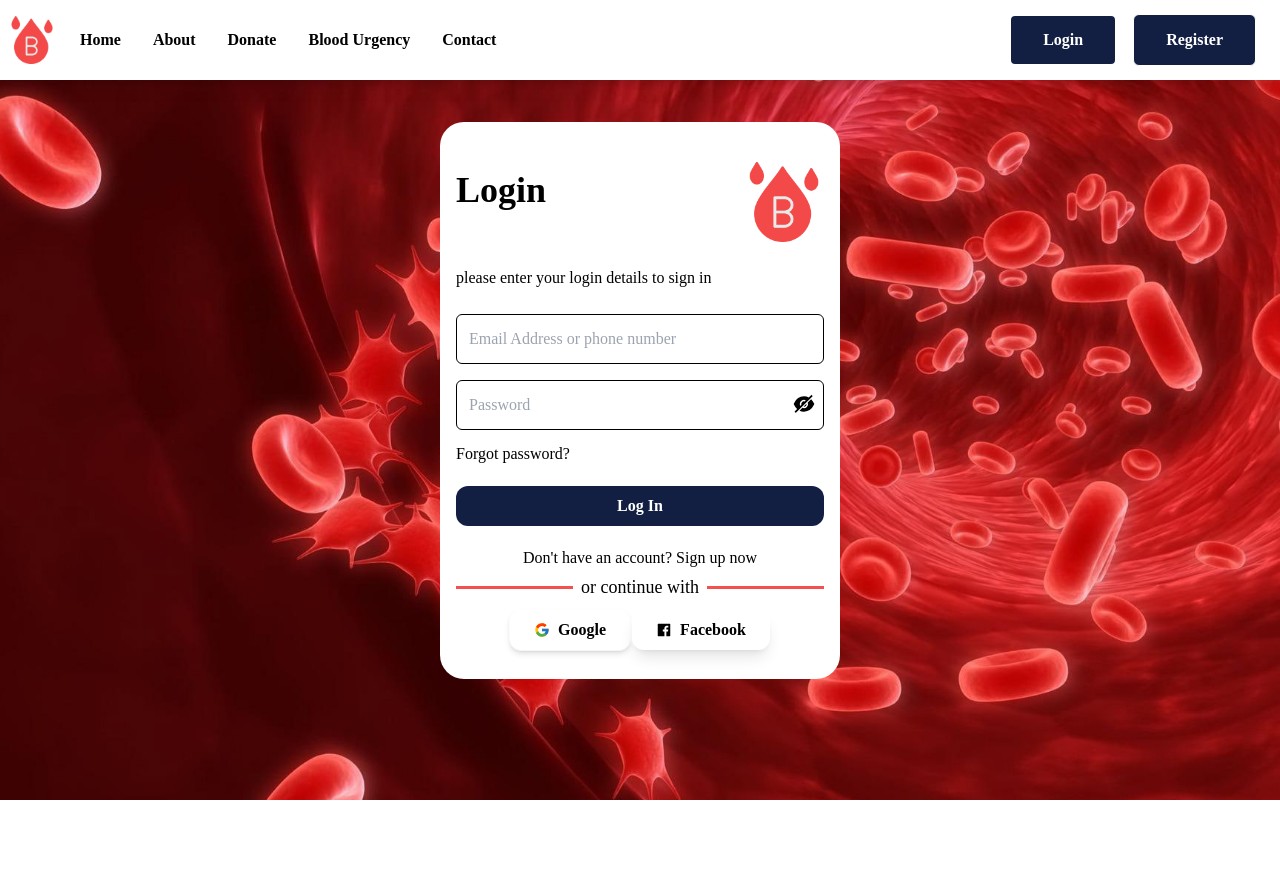
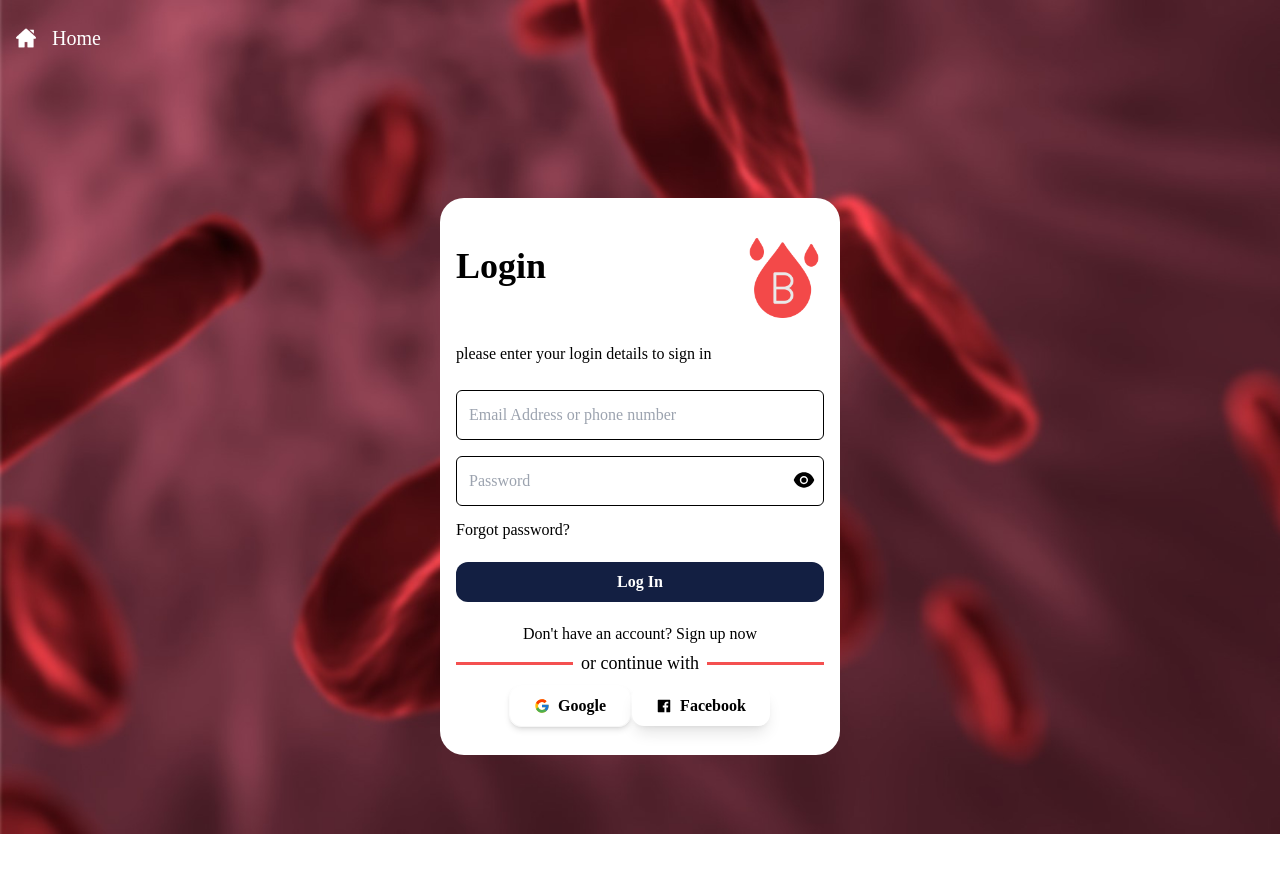
Before and after one commit to code-me-kuldeep/BloodManagement, a React (Create React App) app: page /Login in a window 1280 px wide. Shown: the top 872 px of the page. Before the commit the page ends 800 px from the top, so only its background shows below. Built offline with nearby package versions, Linux system fonts and the light colour scheme.

Commit message:
Login fixed. Background Updated

```diff
--- a/src/App.js
+++ b/src/App.js
@@ -10,7 +10,7 @@ import { Route,Routes,} from 'react-router-dom';
 function App() {
   return (
       <>
-      <Navbar/>
+
       <Routes>
           <Route path='/' element={<HOME/>}></Route>
           <Route path='/Login' element={<Login/>}></Route>
--- a/src/components/HOME.jsx
+++ b/src/components/HOME.jsx
@@ -3,11 +3,13 @@ import Table from "../components/Table";
 import Cards from "../components/Cards";
 import About from "../components/About"
 import Hero from "../components/Hero"
+import Navbar from './Navbar';
 
 
 const HOME = () => {
   return (
     <>
+        <Navbar/>
         <Hero/>
         <About/>
         <Cards/>
--- a/src/components/Login.jsx
+++ b/src/components/Login.jsx
@@ -3,7 +3,8 @@ import {FcGoogle} from 'react-icons/fc'
 import {AiFillEye, AiFillFacebook,AiFillEyeInvisible} from 'react-icons/ai'
 import logo from '../assets/blood-type-b.png'
 
-import loginImg from '../assets/login.jpg'
+import loginImg from '../assets/bglogin.jpg'
+import himg from '../assets/home.png'
 
 export default function Login() {
     const[open,setopen]=useState(false)
@@ -44,9 +45,17 @@ export default function Login() {
 
   return (
     <div className='relative w-full h-screen bg-zinc-900/90'>
-        <img className='absolute w-full h-full object-cover ' src={loginImg} alt="/" />
-
-
+        <img className='absolute w-full h-auto object-cover ' src={loginImg} alt="/" />
+        <div className='relative flex flex-row justify-center items-center pl-4'>
+            <img  className='h-[20px] w-[20px]' src={himg} />
+        <div className='relative w-full py-2'>
+            <ul>
+                <li className='text-white text-xl'>
+                    <a href="/">Home</a>
+                </li>
+            </ul>
+        </div>
+        </div>
 
     <div className='flex justify-center items-center h-full'>
         <form onSubmit={handlesubmit} className=' relative max-w-[400px] h-auto w-full mx-auto bg-white p-4 rounded-3xl' >
@@ -60,7 +69,7 @@ export default function Login() {
                 <input onChange={(e)=>{setusername(e.target.value)}} className='border relative bg-white p-3 rounded-md' type="email" value={username} id='username' placeholder='Email Address or phone number '/>
                 <div className='text-blood text-sm'>{usererror}</div>
             </div>
-            <div className='flex flex-col  relative'>
+            <div className='flex flex-col relative'>
             <div className='flex flex-col '>
 
                 <input onChange={(e)=>{setpassword(e.target.value)}} className='border relative bg-white p-3 rounded-md' type={(open === false)? 'password' :'text'} value={password} id='password' placeholder='Password'/>
@@ -68,8 +77,8 @@ export default function Login() {
             </div>
             <div className='text-2xl absolute top-3 right-2 ' >
                 {
-                    (open === false)? <AiFillEyeInvisible onClick={toggle}/>:
-                    <AiFillEye onClick={toggle}/>
+                    (open === false)? <AiFillEye onClick={toggle}/>:
+                    <AiFillEyeInvisible onClick={toggle}/>
 
                 }
 
```
Also changed, not shown: src/assets/bglogin.jpg (added), src/assets/home.png (added).
